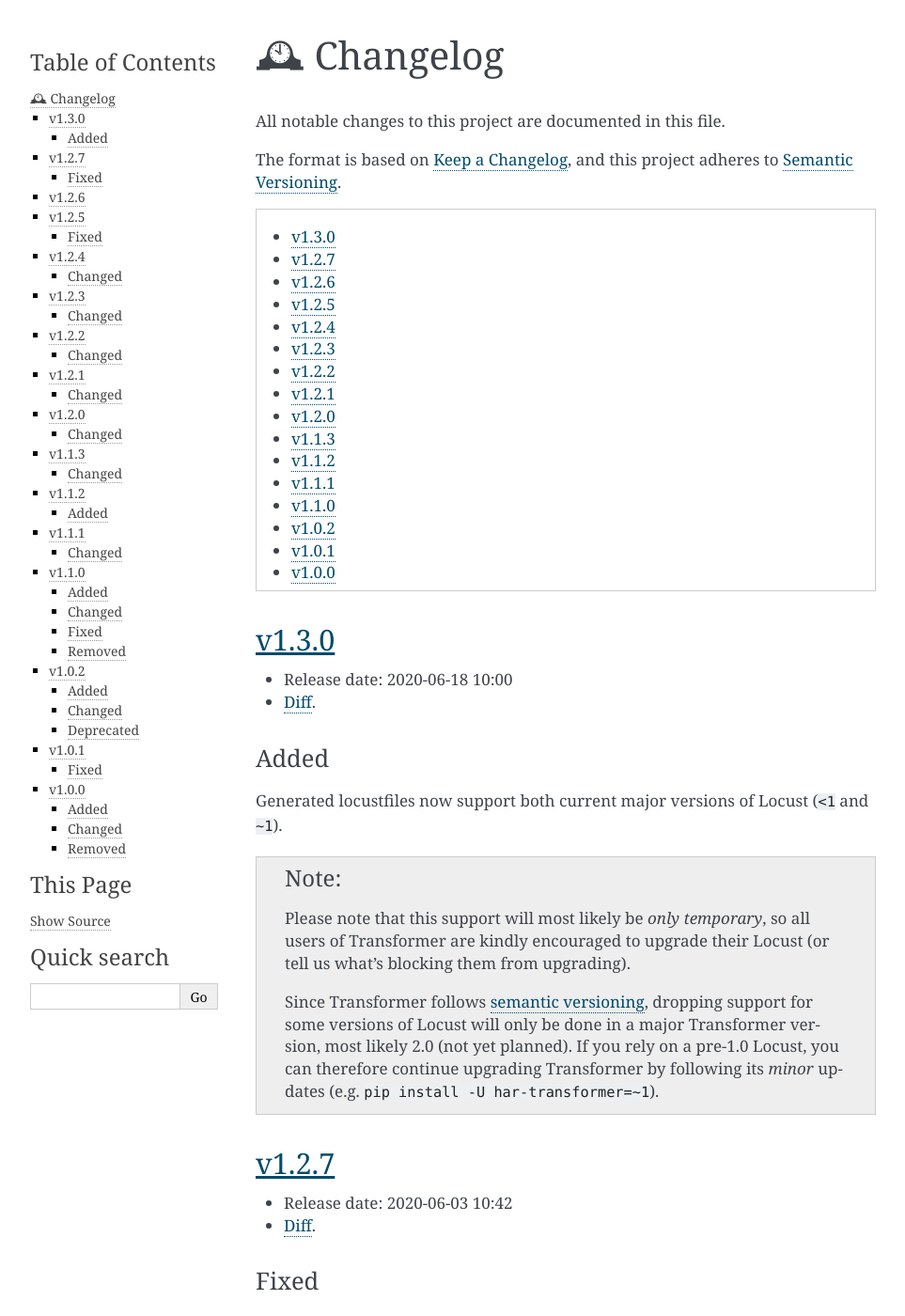
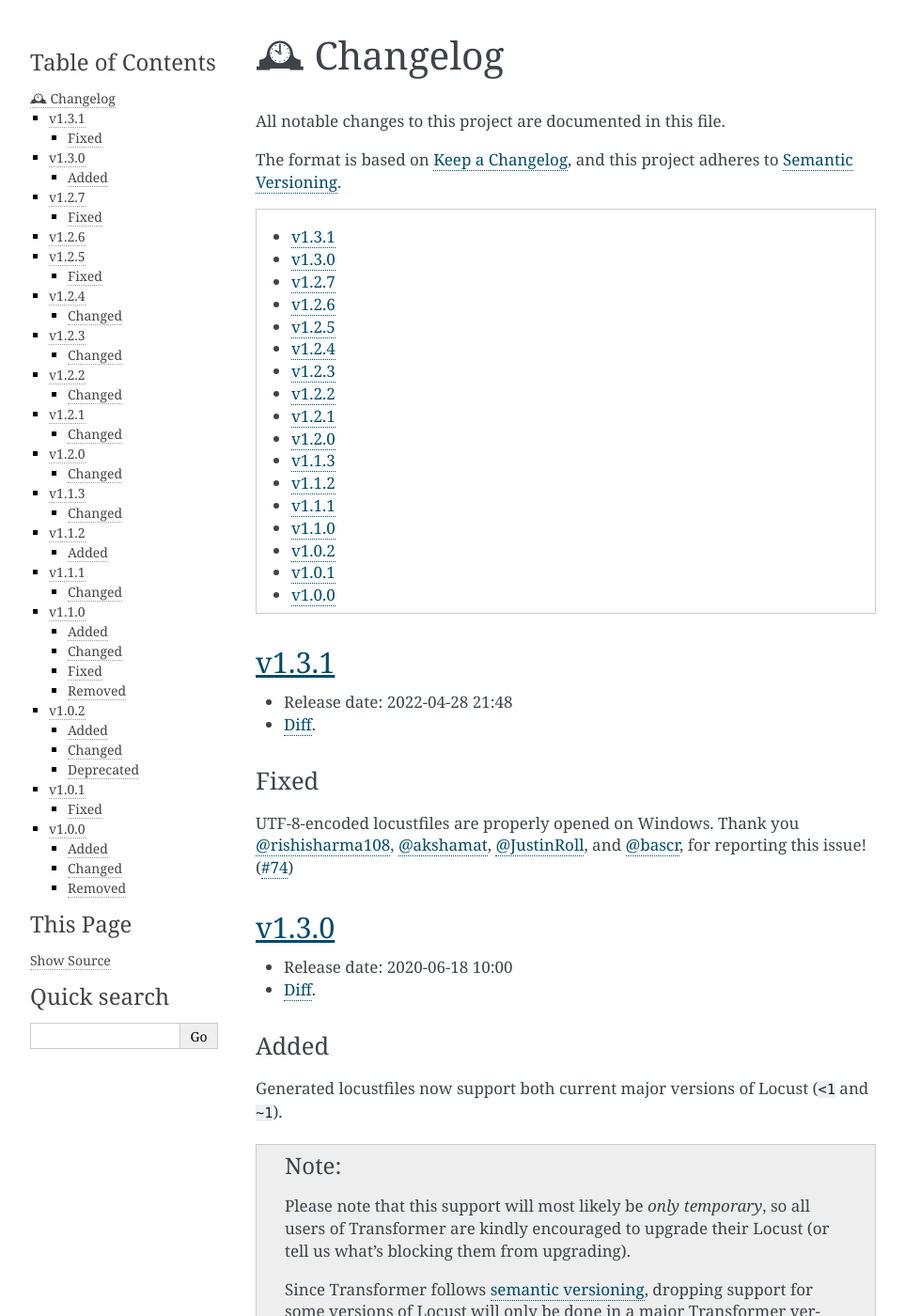
Before and after one commit to zalando-incubator/transformer, a Sphinx documentation site: the page built from docs/Changelog.rst, in a window 1280 px wide and 1400 px high. Shown: the whole window at 94% size, without its empty margins (148-1111 px from the left). Built offline with Sphinx 7.4.7, drawn with Linux system fonts in a browser that asks for light colours.

Commit message:
prepare release 1.3.1

```diff
--- a/docs/Changelog.rst
+++ b/docs/Changelog.rst
@@ -14,6 +14,24 @@
 .. contents::
    :local:
    :depth: 1
+
+.. _v1.3.1:
+
+v1.3.1
+======
+
+- Release date: 2022-04-28 21:48
+
+- Diff__.
+
+__ https://github.com/zalando-incubator/transformer/compare/v1.3.0...v1.3.1
+
+Fixed
+-----
+
+UTF-8-encoded locustfiles are properly opened on Windows.
+Thank you :user:`rishisharma108`, :user:`akshamat`, :user:`JustinRoll`, and :user:`bascr`,
+for reporting this issue! (:pr:`74`)
 
 .. _v1.3.0:
 
--- a/docs/conf.py
+++ b/docs/conf.py
@@ -25,7 +25,7 @@
 # The short X.Y version
 version = "1.3"
 # The full version, including alpha/beta/rc tags
-release = "1.3.0"
+release = "1.3.1"
 
 
 # -- General configuration ---------------------------------------------------
--- a/pyproject.toml
+++ b/pyproject.toml
@@ -1,6 +1,6 @@
 [tool.poetry]
 name = "har-transformer"
-version = "1.3.0"
+version = "1.3.1"
 description = "A tool to convert HAR files into a locustfile."
 authors = [
     "Serhii Cherniavskyi <serhii.cherniavskyi@zalando.de>",
```
